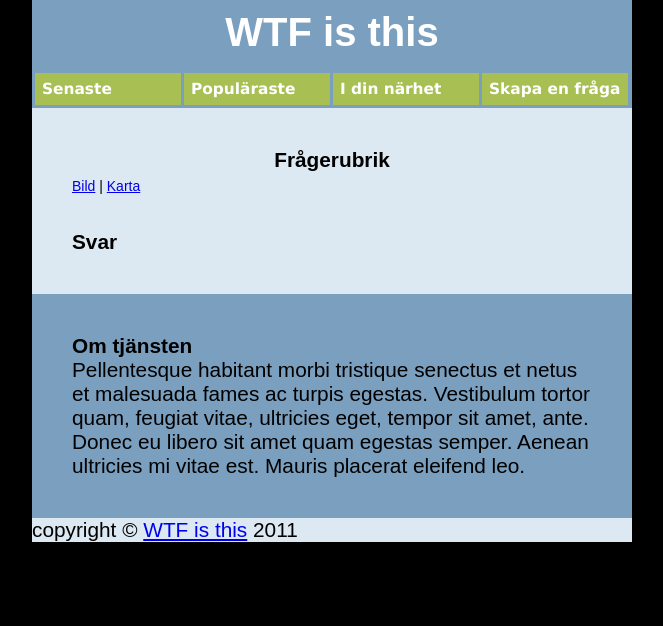
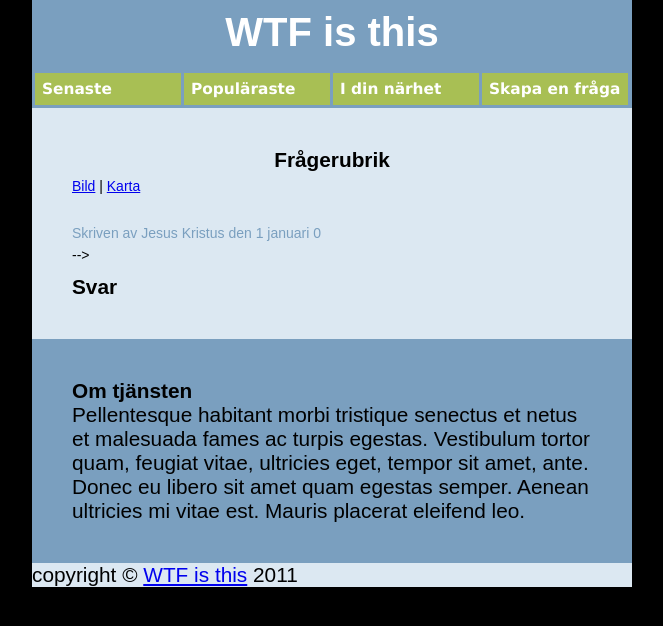
Before and after one commit to martinSternelius/wtfisthis, a PHP site: page /stuff/mobile/view_question.html in a window 1280 px wide. Shown: the top 626 px of the page, without its empty margins (308-971 px from the left). Run offline with PHP 8.4, Linux system fonts and the light colour scheme.

Commit message:
Story 17: update view_question to reflect presence of author-field

```diff
--- a/js/view_question.js
+++ b/js/view_question.js
@@ -12,7 +12,9 @@ $(document).ready(function() {
 	 	$("#question_title").html(question.title);
 		$("#question_image").attr("src", question.photo.urls.medium);
 		$("#question_description").html(question.description);
-
+	   if(question.author && question.post_date){
+         $('#question_author_and_date').text('Skriven av '+question.author+' den '+ question.post_date);
+         }
 		// gets the answers and foreach displays them below the question
 
 		$.each(question.answers, function() {
--- a/mobile/view_question.html
+++ b/mobile/view_question.html
@@ -34,7 +34,7 @@
 				<img id="question_image" />
 				<span id="question_text">
 					<p id="question_description"></p>
-					<!-- <p id="question_name_and_date">Skriven av Jesus Kristus den 1 januari 0</p> -->
+					<p id="question_author_and_date">Skriven av Jesus Kristus den 1 januari 0</p> -->
 				</span>
 			</div>
 			<!-- Google Map. Not visible by default on mobile. -->
--- a/style/mobile.css
+++ b/style/mobile.css
@@ -192,7 +192,7 @@ span#question_text > p {
 	margin-top:5px;
 }
 
-span#question_text > p#question_name_and_date {
+span#question_text > p#question_author_and_date {
 	color:#7a9fbf;
 }
 
```
